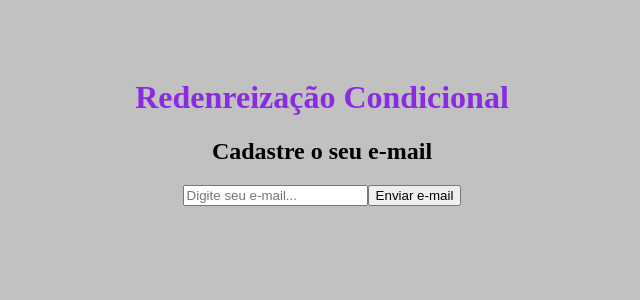
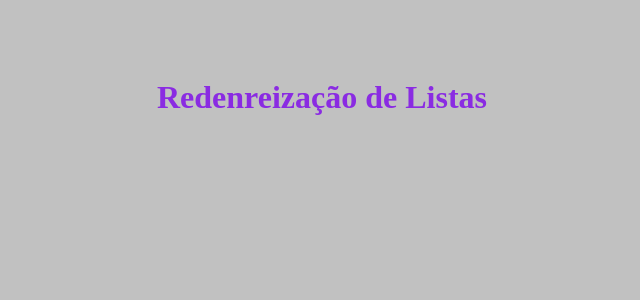
Before and after one commit to kelsonobd/Projeto-react, a React (Create React App) app in the folder meu-projeto-react/: page / in a window 1280 px wide. Shown: the top 300 px of the page, without its empty margins (318-958 px from the left). Built offline with nearby package versions, Linux system fonts and the light colour scheme.

Commit message:
renderizando listas

```diff
--- a/meu-projeto-react/src/App.js
+++ b/meu-projeto-react/src/App.js
@@ -3,11 +3,14 @@ import Condicional from './components/Condicional';
 
 
 function App() {
+
+ const meusItens = ['React', 'Vue', 'Angular']
+
   return (
     <div className="App">
 
-   <h1>Redenreização Condicional</h1>
-   <Condicional/>
+   <h1>Redenreização de Listas</h1>
+
 
     </div>
 
```
Also changed, not shown: meu-projeto-react/src/components/OutraLista.js (added, +12 -0 lines).
